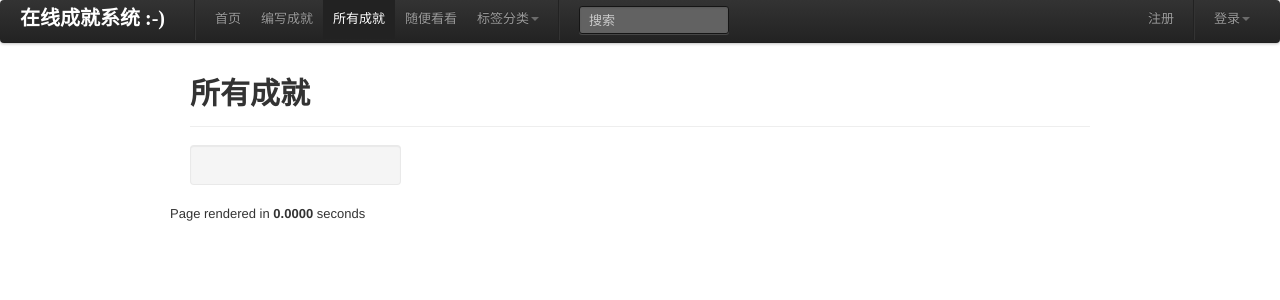
After one commit to zgldh/online_achievement, a CodeIgniter app: page /all in a window 1280 px wide. The commit adds this page. Shown: the top 300 px of the page. Run offline with CodeIgniter, Linux system fonts and the light colour scheme.

Commit message:
new pages & create page fixed

```diff
--- a/application/config/routes.php
+++ b/application/config/routes.php
@@ -39,6 +39,7 @@
 */
 
 $route['default_controller'] = "home";
+$route['all'] = 'achievements/all';
 $route['404_override'] = '';
 
 
--- /dev/null
+++ b/application/controllers/achievements.php
@@ -0,0 +1,14 @@
+<?php if ( ! defined('BASEPATH')) exit('No direct script access allowed');
+
+class achievements extends MY_Controller
+{
+	public function all()
+	{
+		$this->navbar->setCurrentItem(NavBar::$ITEM_ALL);
+		$this->setTitle("所有成就--在线成就系统");
+		$this->view('/achievements/all');
+	}
+}
+
+/* End of file welcome.php */
+/* Location: ./application/controllers/welcome.php */
--- a/application/libraries/NavBar.php
+++ b/application/libraries/NavBar.php
@@ -11,6 +11,7 @@ class NavBar{
     public static $ITEM_JUSTLOOK = 'justlook';
     public static $ITEM_REGISTER = 'register';
     public static $ITEM_SIGNIN = 'signin';
+    public static $ITEM_TAGS = 'tags';
 
     private $_show_navbar = true;
     private $_current_navbar_item = 'home';
--- /dev/null
+++ b/application/views/achievements/all.php
@@ -0,0 +1,16 @@
+<div class="container-fluid">
+	<div class="page-header">
+		<h1>所有成就</h1>
+	</div>
+    <div class="row-fluid">
+        <!-- 左侧栏 开始 -->
+        <div class="span3 well">
+        </div>
+        <!-- 左侧栏 结束 -->
+
+        <!-- 基本信息 开始 -->
+        <div class="span9">
+        </div>
+        <!-- 预览完成 结束 -->
+    </div>
+</div>
--- a/application/views/common/header.php
+++ b/application/views/common/header.php
@@ -13,6 +13,7 @@
 
     <script src="/js/jquery-min.js"></script>
     <link rel="stylesheet" href="/css/bootstrap.css" />
+    <link rel="stylesheet" href="/css/oa.css" />
     <link rel="shortcut icon" href="images/favicon.ico" />
 
     <?php // load javascript files?>
--- a/application/views/common/navbar.php
+++ b/application/views/common/navbar.php
@@ -18,9 +18,9 @@
                     <li class="divider-vertical"></li>
                     <li class="<?php echo $this->navbar->getItemClass(NavBar::$ITEM_HOME); ?>"><a href="/">首页</a></li>
                     <li class="<?php echo $this->navbar->getItemClass(NavBar::$ITEM_CREATE); ?>"><a href="/create">编写成就</a></li>
-                    <li class="<?php echo $this->navbar->getItemClass(NavBar::$ITEM_ALL); ?>"><a href="#">所有成就</a></li>
-                    <li class="<?php echo $this->navbar->getItemClass(NavBar::$ITEM_JUSTLOOK); ?>"><a href="#">随便看看</a></li>
-                    <li class="dropdown">
+                    <li class="<?php echo $this->navbar->getItemClass(NavBar::$ITEM_ALL); ?>"><a href="/all">所有成就</a></li>
+                    <li class="<?php echo $this->navbar->getItemClass(NavBar::$ITEM_JUSTLOOK); ?>"><a href="/random">随便看看</a></li>
+                    <li class="dropdown <?php echo $this->navbar->getItemClass(NavBar::$ITEM_TAGS); ?>">
                         <a href="#" class="dropdown-toggle" data-toggle="dropdown">标签分类<b class="caret"></b></a>
                         <ul class="dropdown-menu">
                             <li><a href="#">吃货</a></li>
@@ -28,7 +28,7 @@
                             <li><a href="#">前无古人</a></li>
                             <li><a href="#">发奋图强</a></li>
                             <li class="divider"></li>
-                            <li><a href="#">全部</a></li>
+                            <li><a href="/tags">全部</a></li>
                         </ul>
                     </li>
                     <li class="divider-vertical"></li>
@@ -36,19 +36,19 @@
                 <form class="navbar-search pull-left" action="">
                     <input type="text" class="search-query span2" placeholder="搜索" />
                 </form>
-                <ul class="nav pull-right">
                 <?php if($this->webuser->isLogin()):?>
-                    <li class="dropdown">
-                        <a href="#" class="dropdown-toggle" data-toggle="dropdown"><?php echo $this->webuser->getUserName();?><b class="caret"></b></a>
+                <div class="btn-group pull-right">
+                	<a href="#" class="btn dropdown-toggle" data-toggle="dropdown"><i class="icon-user"></i> <?php echo $this->webuser->getUserName();?><span class="caret"></span></a>
                     <ul class="dropdown-menu">
-                            <li><a href="#"><i class="icon-user"></i> 个人资料</a></li>
+                    	<li><a href="#"><i class="icon-list-alt"></i> 个人资料</a></li>
                         <li><a href="#"><i class="icon-star"></i> 我的成就</a></li>
                         <li><a href="#"><i class="icon-envelope"></i> 信息</a></li>
                         <li class="divider"></li>
                         <li><a href="/logout" title="退出"><i class="icon-off"></i> 退出</a></li>
                     </ul>
-                    </li>
+                </div>
                 <?php else:?>
+                <ul class="nav pull-right">
                     <li class="<?php echo $this->navbar->getItemClass(NavBar::$ITEM_REGISTER); ?>"><a href="/register">注册</a></li>
                     <?php if($this->navbar->isDisplaySignIn()):?>
                     <li class="divider-vertical"></li>
@@ -68,8 +68,8 @@
                         </div>
                     </li>
                     <?php endif;?>
+                </ul>
                 <?php endif;?>
-                </ul>
             </div>
             <!-- /.nav-collapse -->
         </div>
--- a/css/create.css
+++ b/css/create.css
@@ -69,6 +69,8 @@
 .dd textarea.procedure_content {
 	display: inline-block;
 	width: 414px;
+    max-width: 414px;
+    min-width: 414px;
 	max-height: 100px;
     min-height: 53px;
 }
@@ -90,6 +92,8 @@
 }
 .dd-list .dd-list textarea {
     width: 384px;
+    max-width: 384px;
+    min-width: 384px;
 }
 
 .dd-collapsed .dd-list {
--- /dev/null
+++ b/css/oa.css
@@ -0,0 +1,5 @@
+@CHARSET "UTF-8";
+
+.control-group .help-inline.error,.control-group .help-block.error{display: none;}
+.control-group.error .help-inline.error{display: inline-block;}
+.control-group.error .help-block.error{display: block;}
```
Also changed, not shown: application/controllers/tags.php (added, +14 -0 lines), application/views/create/create.php (+10 -8 lines), application/views/tags/all.php (added, +16 -0 lines), js/create.js (+27 -0 lines), uploads/ba/af/97/baaf97cfb003b10123a57788bf9652b8/004.jpg (added). Lines whose indentation alone changed are shown as unchanged.
